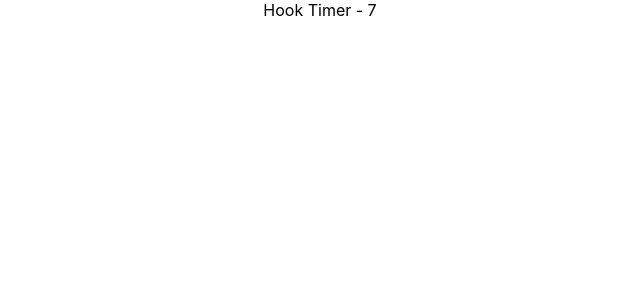
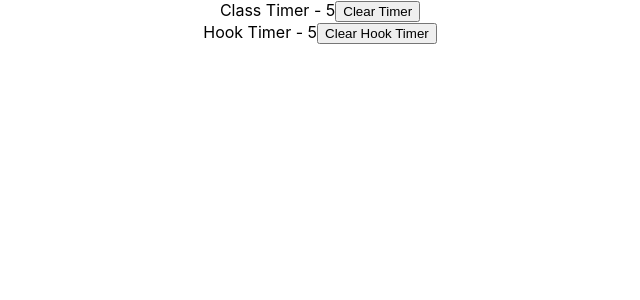
Before and after one commit to Annie-Huang/react-hooks-tutorial, a React (Create React App) app in the folder ref-hook/: page / in a window 1280 px wide. Shown: the top 300 px of the page, without its empty margins (320-960 px from the left). Built offline with nearby package versions, Linux system fonts and the light colour scheme.

Commit message:
Cannot use interval because it will cause error when reference outside useEffect. Use useRef instead to solve the problem

```diff
--- a/ref-hook/src/App.js
+++ b/ref-hook/src/App.js
@@ -8,7 +8,7 @@
     return (
         <div className="App">
             {/*<FocusInput />*/}
-            {/*<ClassTimer />*/}
+            <ClassTimer />
             <HookTimer/>
         </div>
     );
--- a/ref-hook/src/components/HookTimer.js
+++ b/ref-hook/src/components/HookTimer.js
@@ -1,22 +1,26 @@
-import React, {useState, useEffect} from 'react';
+import React, {useState, useEffect, useRef} from 'react';
 
 const HookTimer = () => {
     const [timer, setTimer] = useState(0);
+    const intervalRef = useRef();
 
     useEffect(() => {
-        const interval = setInterval(() => {
+        intervalRef.current = setInterval(() => {
             setTimer(prevTimer => prevTimer + 1);
         }, 1000);
 
         return () => {
-            clearInterval(interval);
+            clearInterval(intervalRef.current);
         }
 
     }, [])
 
+    // useRef can hold to a reference to the DOM node by using the ref attribute, it can also used to store any mutable value.
+    // The value will persist through rerender while also not causing any additional renders when its value changes
     return (
         <div>
             Hook Timer - {timer}
+            <button onClick={() => clearInterval(intervalRef.current)}>Clear Hook Timer</button>
         </div>
     );
 };
```
Also changed, not shown: 1 other file (tests, documents, lock files or other folders).
